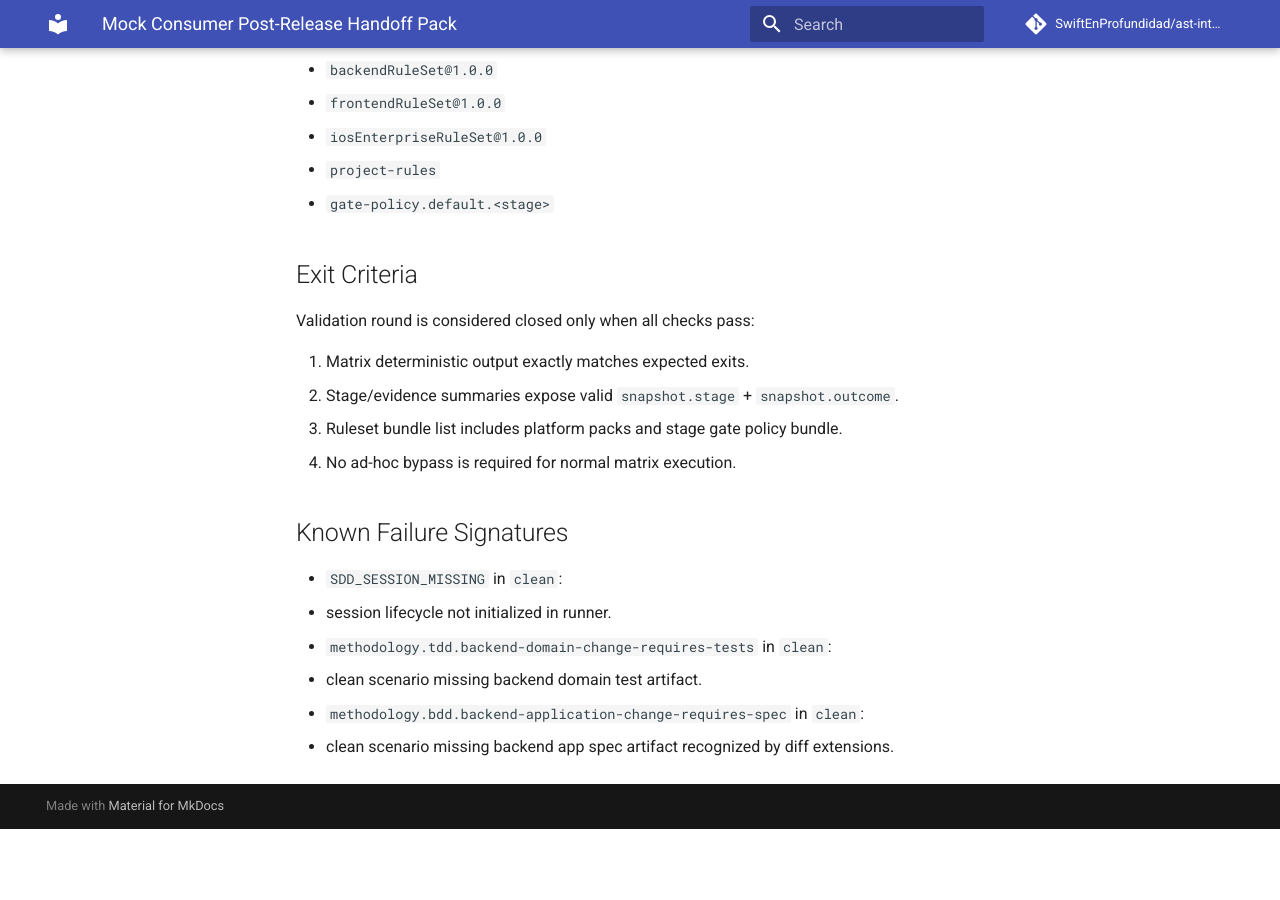
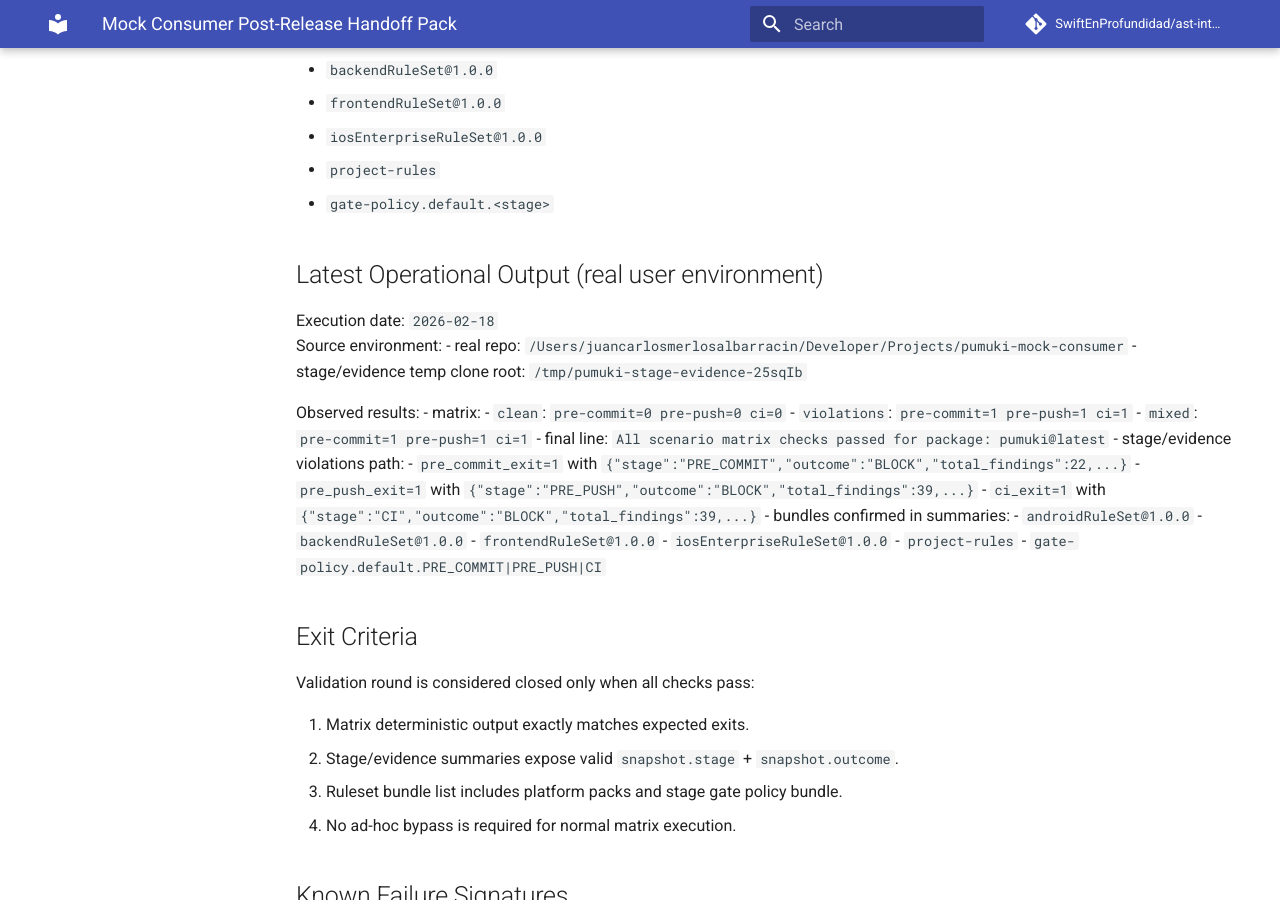
Before and after one commit to SwiftEnProfundidad/ast-intelligence-hooks, an MkDocs documentation site: the page built from docs/validation/mock-consumer-post-release-handoff-pack.md, in a window 1280 px wide and 900 px high, scrolled down 2156 px. Built offline with MkDocs 1.6.1 and Material for MkDocs 9.7.7, drawn with Linux system fonts in a browser that asks for light colours; comment, search, counter and statistics services are not loaded; before the commit the page ends 2985 px from its top, so only the background shows below that.

Commit message:
docs(validation): record real handoff output and advance tracker

```diff
--- a/docs/validation/mock-consumer-post-release-handoff-pack.md
+++ b/docs/validation/mock-consumer-post-release-handoff-pack.md
@@ -91,6 +91,31 @@ Expected bundles present in summaries:
 - `project-rules`
 - `gate-policy.default.<stage>`
 
+## Latest Operational Output (real user environment)
+
+Execution date: `2026-02-18`
+Source environment:
+- real repo: `/Users/juancarlosmerlosalbarracin/Developer/Projects/pumuki-mock-consumer`
+- stage/evidence temp clone root: `/tmp/pumuki-stage-evidence-25sqIb`
+
+Observed results:
+- matrix:
+  - `clean`: `pre-commit=0 pre-push=0 ci=0`
+  - `violations`: `pre-commit=1 pre-push=1 ci=1`
+  - `mixed`: `pre-commit=1 pre-push=1 ci=1`
+  - final line: `All scenario matrix checks passed for package: pumuki@latest`
+- stage/evidence violations path:
+  - `pre_commit_exit=1` with `{"stage":"PRE_COMMIT","outcome":"BLOCK","total_findings":22,...}`
+  - `pre_push_exit=1` with `{"stage":"PRE_PUSH","outcome":"BLOCK","total_findings":39,...}`
+  - `ci_exit=1` with `{"stage":"CI","outcome":"BLOCK","total_findings":39,...}`
+- bundles confirmed in summaries:
+  - `androidRuleSet@1.0.0`
+  - `backendRuleSet@1.0.0`
+  - `frontendRuleSet@1.0.0`
+  - `iosEnterpriseRuleSet@1.0.0`
+  - `project-rules`
+  - `gate-policy.default.PRE_COMMIT|PRE_PUSH|CI`
+
 ## Exit Criteria
 
 Validation round is considered closed only when all checks pass:
```
Also changed, not shown: docs/REFRACTOR_PROGRESS.md (+3 -1 lines).
